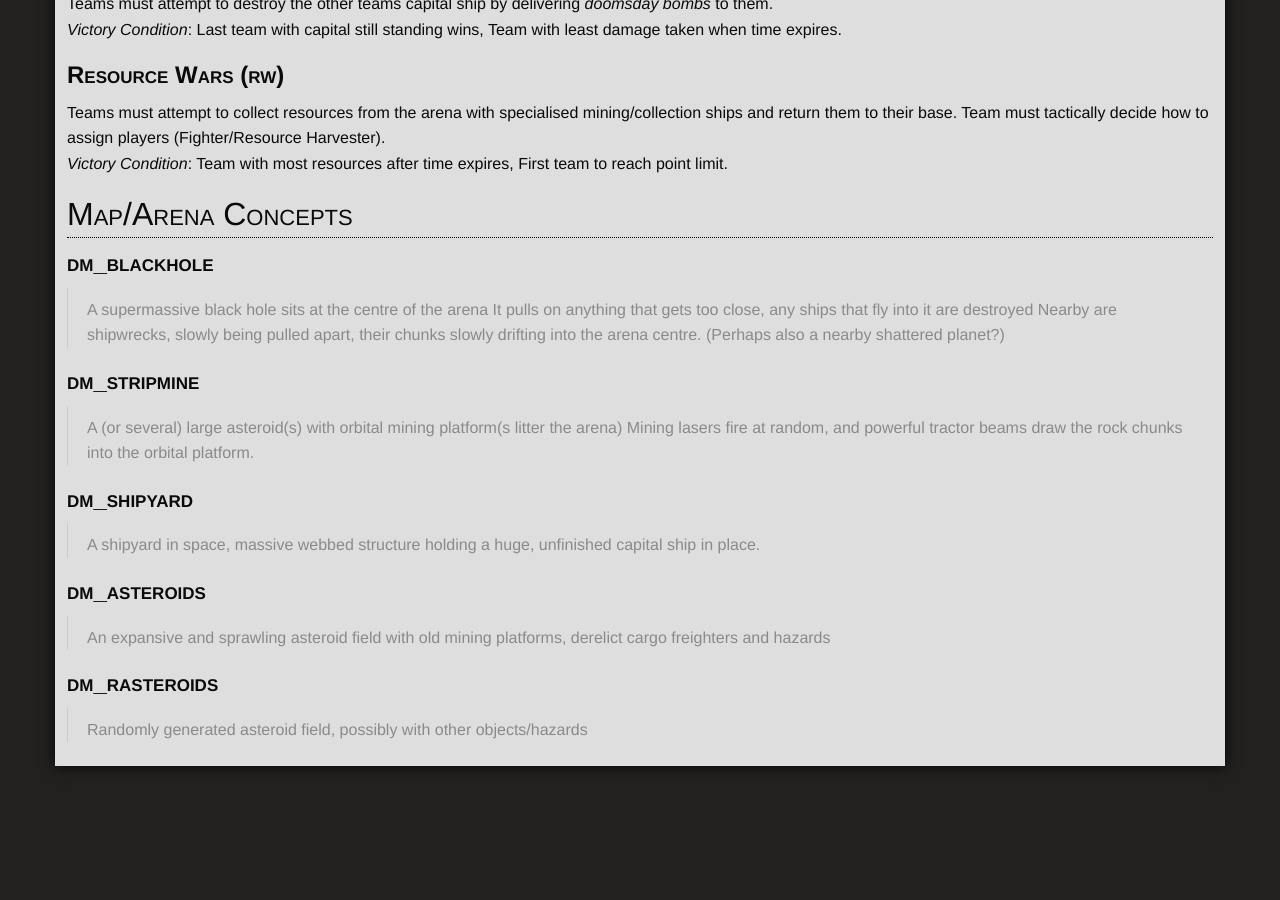
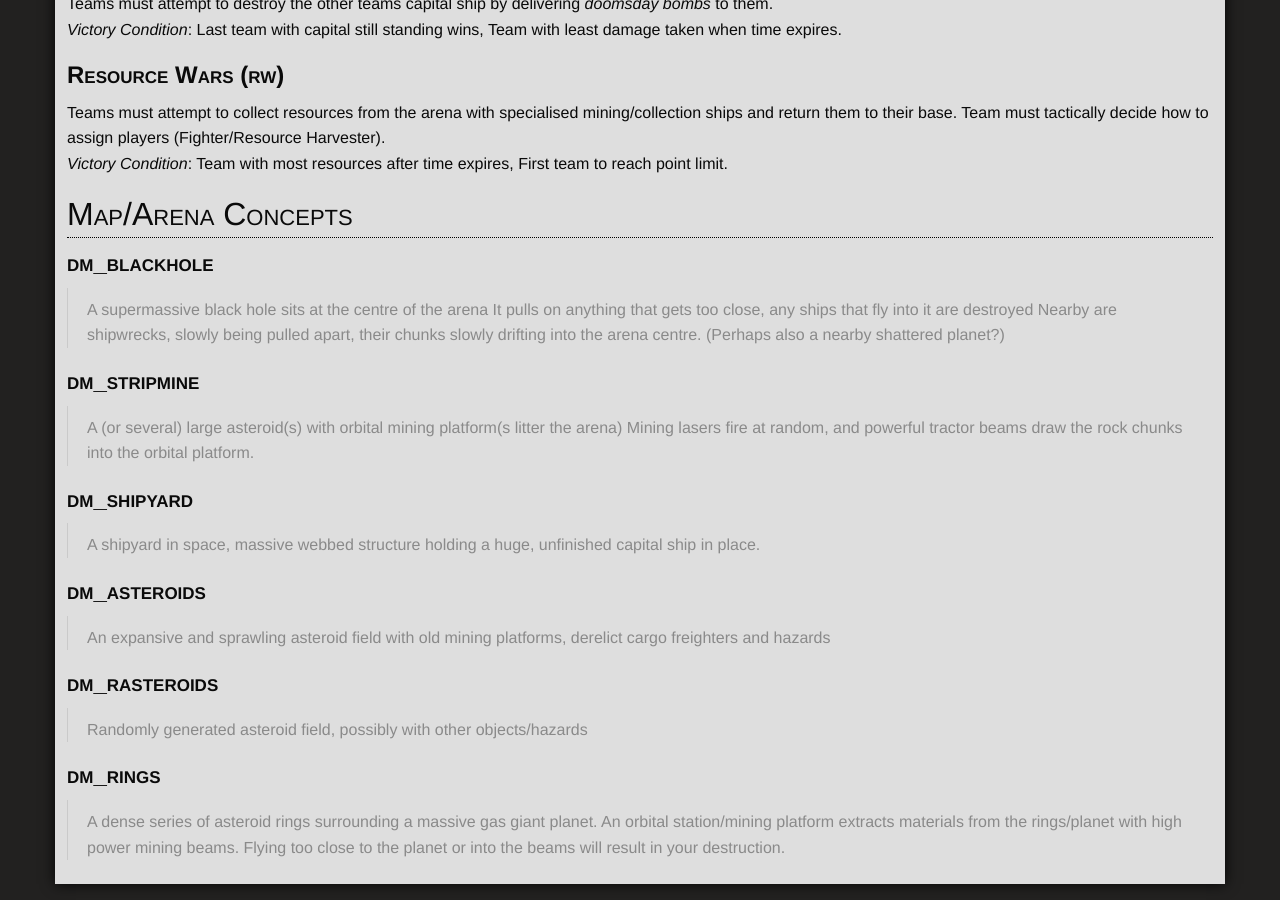
Before and after one commit to ori-sky/polar-space, a Jekyll site: the page built from designs/arenas.md, in a window 1280 px wide and 900 px high, scrolled down 633 px. Built offline with Jekyll 4.4.1, drawn with Linux system fonts in a browser that asks for light colours; nearby versions of some CDN libraries; some web fonts are replaced; our own code applies the rules of GitHub Pages for plain Markdown files; library files that are not in the unit come from our copies; before the commit the page ends 1415 px from its top, so only the background shows below that.

Commit message:
Update arenas.md
Added dm_rings

```diff
--- a/designs/arenas.md
+++ b/designs/arenas.md
@@ -54,3 +54,9 @@ Teams must attempt to collect resources from the arena with specialised mining/c
 ## dm_rasteroids
 
 > Randomly generated asteroid field, possibly with other objects/hazards
+
+## dm_rings
+
+> A dense series of asteroid rings surrounding a massive gas giant planet.
+> An orbital station/mining platform extracts materials from the rings/planet with high power mining beams.
+> Flying too close to the planet or into the beams will result in your destruction.
```
